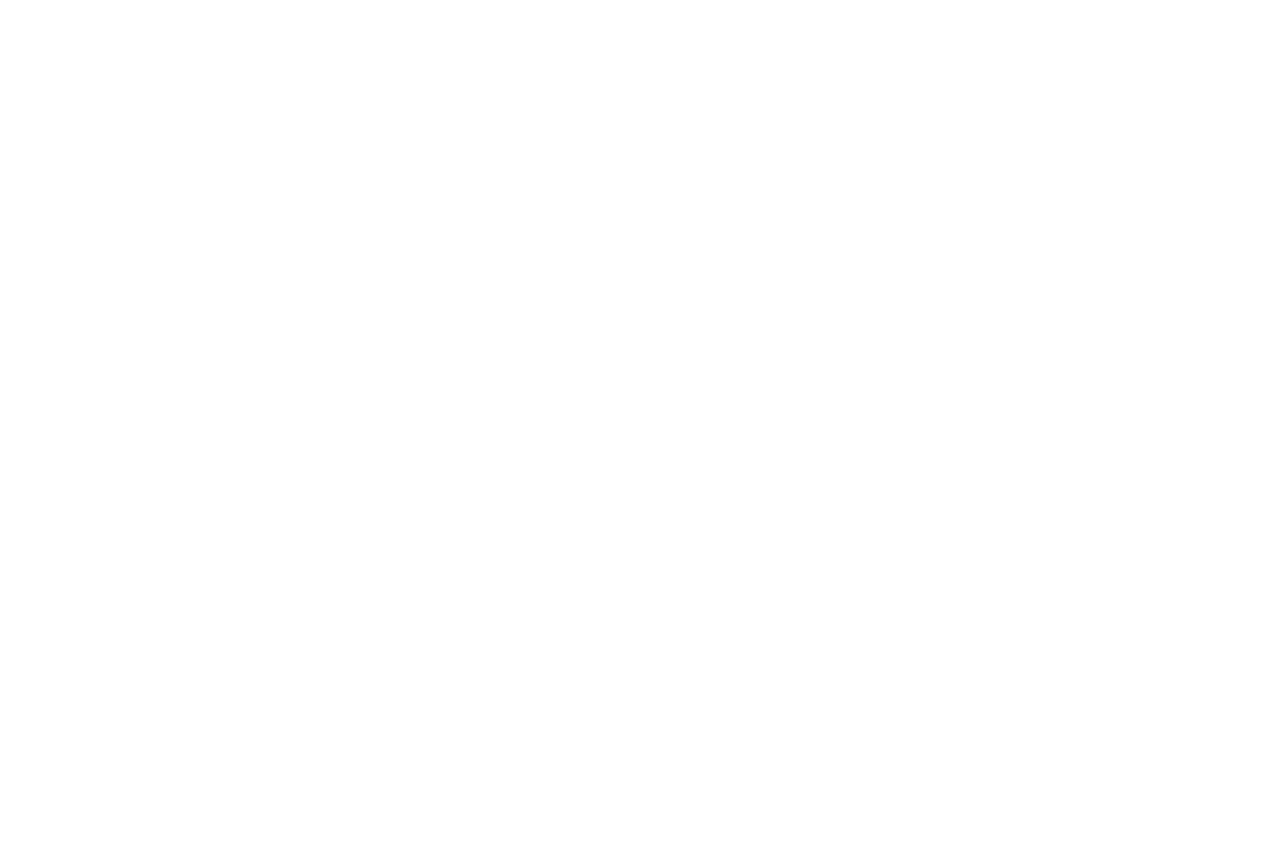
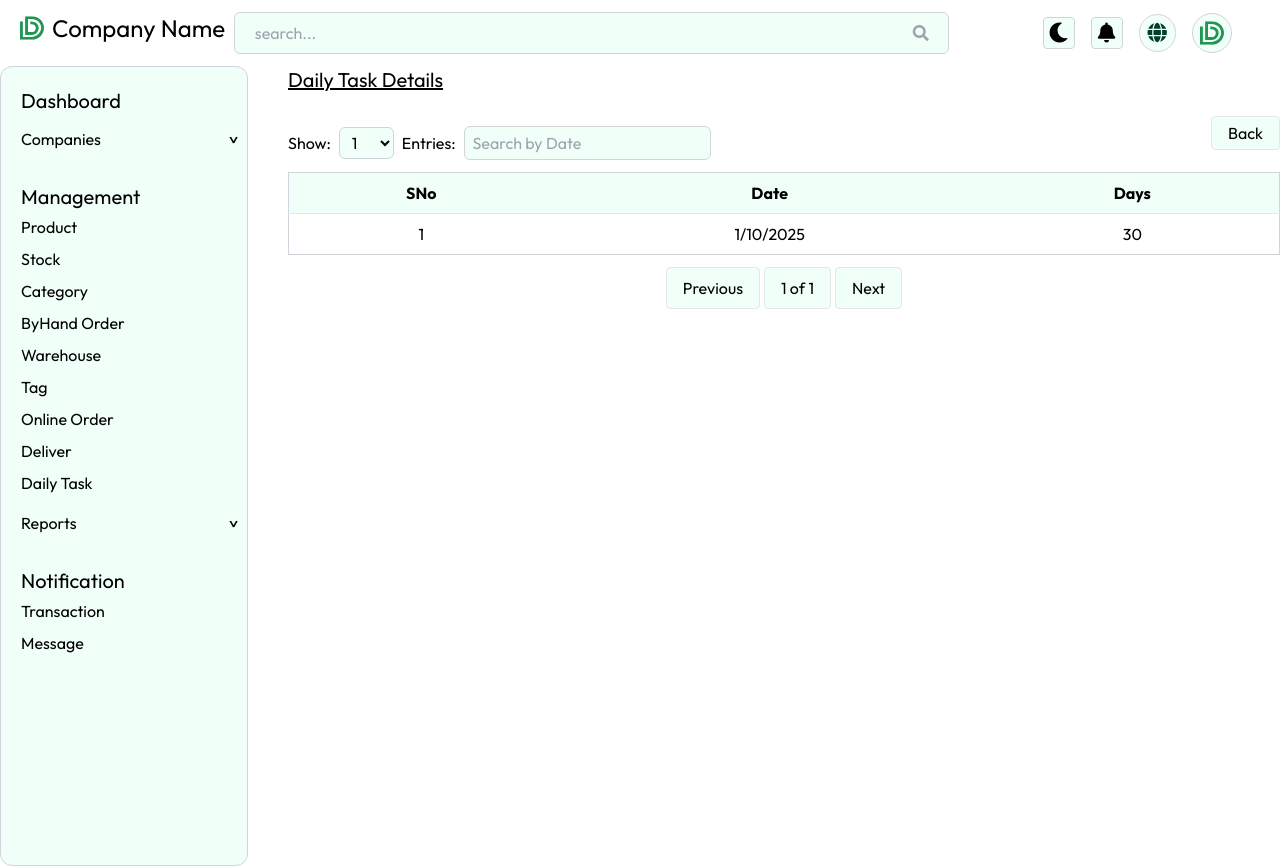
Before and after one commit to KashifKhalil986/Admin_Dashboard, a React (Vite) app: page /daily-task in a window 1280 px wide. Before the commit this address had no page. Before the commit the page ends 800 px from the top, so only its background shows below. Built offline with nearby package versions, Linux system fonts and the light colour scheme.

Commit message:
Created other component ,Daily Task in leftside bar in which the total number of days should be counted

```diff
--- a/src/AdminPanel/Components/Table/GenericTable.jsx
+++ b/src/AdminPanel/Components/Table/GenericTable.jsx
@@ -144,6 +144,32 @@
                   );
                 }
 
+                if (header.toLowerCase() === 'date') {
+                  return (
+                    <td
+                      key={index}
+                      className={`px-4 py-2 ${currentTheme === 'dark' ? 'text-white' : 'text-black'
+                        } text-center`}
+                    >
+                      {item.date}
+
+                    </td>
+                  );
+                }
+
+                if (header.toLowerCase() === 'days') {
+                  return (
+                    <td
+                      key={index}
+                      className={`px-4 py-2 ${currentTheme === 'dark' ? 'text-white' : 'text-black'
+                        } text-center`}
+                    >
+                      {item.days}
+
+                    </td>
+                  );
+                }
+
                 if (header === 'productDescription') {
                   return (
                     <td
--- a/src/AdminPanel/LeftSideBar/LeftSideBar.jsx
+++ b/src/AdminPanel/LeftSideBar/LeftSideBar.jsx
@@ -139,6 +139,12 @@
                 </li>
               </Link>
 
+              <Link to="/daily-task">
+                <li className={`py-1  cursor-pointer ${currentTheme === 'dark' ? 'hover:underline hover:text-white hover:bg-[#404052]' : 'hover:underline hover:text-black hover:bg-gray-100'}`}>
+                  Daily Task
+                </li>
+              </Link>
+
               <li className='py-1 '>
                 <div className={`flex justify-between items-center cursor-pointer ${currentTheme === 'dark' ? 'hover:underline hover:text-white hover:bg-[#404052]' : 'hover:underline hover:text-black hover:bg-gray-100'}`} onClick={reportToggle}>
                   {t('leftSidebar.sections.management.items.reports')}
@@ -186,11 +192,7 @@
                 </li>
               </Link>
 
-                    {/* <Link to="/registered-byHand-order">
-                <li className={`py-1  cursor-pointer ${currentTheme === 'dark' ? 'hover:underline hover:text-white hover:bg-[#404052]' : 'hover:underline hover:text-black hover:bg-gray-100'}`}>
-                  {t('leftSidebar.sections.management.items.byHandOrder')}
-                </li>
-              </Link> */}
+
 
                   </ul>
                 )}
--- a/src/AdminPanel/Pages/Category/Category.jsx
+++ b/src/AdminPanel/Pages/Category/Category.jsx
@@ -134,10 +134,10 @@
             {/* back and & Category button */}
             <div className="flex gap-2">
               <Link to="/admin">
-                <button className={`px-4 py-2 ${currentTheme === 'dark' ? 'bg-[#404040]' : 'bg-[#F0FFF8]'} text-black rounded border`}>Back</button>
+                <button className={`px-4 py-2 ${currentTheme === 'dark' ? 'bg-[#404040]' : 'bg-[#F0FFF8]'} ${currentTheme === 'dark' ? 'text-white' : 'text-black'} rounded border`}>Back</button>
               </Link>
               <Link to="/category-registration-form">
-                <button className={`px-4 py-2 ${currentTheme === 'dark' ? 'bg-[#404040]' : 'bg-[#F0FFF8]'} text-black rounded border`}>Add Category</button>
+                <button className={`px-4 py-2 ${currentTheme === 'dark' ? 'bg-[#404040]' : 'bg-[#F0FFF8]'} ${currentTheme === 'dark' ? 'text-white' : 'text-black'} rounded border`}>Add Category</button>
               </Link>
             </div>
           </div>
--- /dev/null
+++ b/src/AdminPanel/Pages/DailyTask/DailyTask.jsx
@@ -0,0 +1,121 @@
+import { useState, useEffect } from "react";
+import { useSelector } from "react-redux";
+import LeftSideBar from "../../LeftSideBar/LeftSideBar";
+import Navbar from "../../Navbar/Navbar";
+import { Link } from "react-router-dom";
+import GenericTable from "../../Components/Table/GenericTable";
+
+const DailyTask = () => {
+    const currentTheme = useSelector((state) => state.theme.theme);
+    const [tableData, setTableData] = useState([]);
+
+    const initialTableData = () => {
+        const currentDate = new Date();
+        const initialData = [{
+            date: currentDate.toLocaleDateString(),
+            days: 30
+        }];
+        return initialData;
+    };
+
+    const updateTableData = () => {
+        setTableData(prevData => {
+            const lastEntry = prevData[prevData.length - 1];
+            const newDate = new Date(lastEntry.date);
+            newDate.setDate(newDate.getDate() + 1);
+
+            const newEntry = {
+                date: newDate.toLocaleDateString(),
+                days: lastEntry.days + 1
+            };
+            const updatedData =[newEntry, ...prevData];
+            localStorage.setItem("dailyTaskData",JSON.stringify(updatedData));
+            return updatedData
+        });
+    };
+
+    useEffect(() => {
+        const storedData =localStorage.getItem("dailyTaskData");
+        if(storedData){
+             setTableData(JSON.parse(storedData))
+        }
+        else{
+            const initialData =initialTableData();
+             setTableData(initialData);
+
+             localStorage.setItem("dailyTaskData",JSON.stringify(initialData))
+        }
+    }, []);
+
+    useEffect(() => {
+        const interval = setInterval(updateTableData, 24 * 60 * 60 * 1000);
+        return () => clearInterval(interval);
+    }, []);
+
+    return (
+        <div>
+            <Navbar />
+            <div className="flex flex-col lg:flex-row">
+                <LeftSideBar />
+                <div className="flex flex-col lg:ml-10 w-full lg:w-[1000px] gap-3">
+                    <div className="para">
+                        <p className={`underline text-xl ${currentTheme === 'dark' ? 'text-white' : 'text-black'}`}>Daily Task Details</p>
+                    </div>
+                    <div className="info flex flex-col lg:flex-row justify-between items-center gap-2">
+                        <div className="flex flex-col mt-5 lg:flex-row gap-2 items-center w-full lg:w-auto">
+                            <div className={`flex items-center ${currentTheme === 'dark' ? 'text-white' : 'text-black'} gap-2`}>
+                                <span>Show:</span>
+                                <select
+                                    className={`rounded-md px-2 py-1 ${currentTheme === 'dark' ? 'bg-[#404040]' : 'bg-[#F0FFF8]'} border border-gray-300`}
+                                >
+                                    {[...Array(10).keys()].map(num => (
+                                        <option key={num + 1} value={num + 1}>{num + 1}</option>
+                                    ))}
+                                </select>
+                            </div>
+                            <div className={`flex items-center ${currentTheme === 'dark' ? 'text-white' : 'text-black'} gap-2`}>
+                                <span>Entries:</span>
+                                <input
+                                    type="text"
+                                    placeholder="Search by Date "
+                                    className={`rounded-md px-2 py-1 ${currentTheme === 'dark' ? 'bg-[#404040]' : 'bg-[#F0FFF8]'}  border border-gray-300`}
+                                />
+                            </div>
+                        </div>
+                        <div className="flex">
+                            <Link to="/admin">
+                                <button className={`px-4 py-1 ${currentTheme === 'dark' ? 'bg-[#404040]' : 'bg-[#F0FFF8]'}  ${currentTheme === 'dark' ? 'text-white' : 'text-black'} rounded border`}>Back</button>
+                            </Link>
+                        </div>
+                    </div>
+                    <div className="table-container overflow-x-auto">
+                        <GenericTable
+                            headers={['SNo', 'Date', 'Days']}
+                            data={tableData}
+                            currentTheme={currentTheme}
+                        />
+                    </div>
+                    <div className="pages ">
+                        <div className="flex justify-center gap-1">
+                            <button
+                                className={`px-4 py-2 ${currentTheme === 'dark' ? 'bg-[#404040]' : 'bg-[#F0FFF8]'} ${currentTheme === 'dark' ? 'text-white' : 'text-black'} rounded border`}
+                            >
+                                Previous
+                            </button>
+                            <button className={`px-4 py-2 ${currentTheme === 'dark' ? 'bg-[#404040]' : 'bg-[#F0FFF8]'} ${currentTheme === 'dark' ? 'text-white' : 'text-black'} rounded border`}>
+                                1 of 1
+                            </button>
+                            <button
+                                className={`px-4 py-2 ${currentTheme === 'dark' ? 'bg-[#404040]' : 'bg-[#F0FFF8]'} ${currentTheme === 'dark' ? 'text-white' : 'text-black'} rounded border`}
+                            >
+                                Next
+                            </button>
+                        </div>
+                    </div>
+                </div>
+            </div>
+        </div>
+    );
+};
+
+export default DailyTask;
--- a/src/App.jsx
+++ b/src/App.jsx
@@ -36,6 +36,7 @@
 import RegisteredOnlineOrder from './AdminPanel/Pages/Reports/RegisterOnlineOrders';
 import CompaniesData from './AdminPanel/Pages/RegisterCompanie/CompaniesData';
 import DeliveredData from './AdminPanel/Pages/Reports/DeliveredData';
+import DailyTask from './AdminPanel/Pages/DailyTask/DailyTask';
 import { useSelector } from 'react-redux';
 
 
@@ -85,6 +86,11 @@
         <Route path="/companies-data" element={<CompaniesData/>}/>
         {/* <Route path="/companies-data" element={<CompaniesData/>}/>  */}
         <Route path="/delivered-data" element={<DeliveredData/>}/>
+        {/* no authentication */}
+        <Route path="/daily-task" element={<DailyTask/>}/>
+
+
+
       </Routes>
     </Router>
 
```
